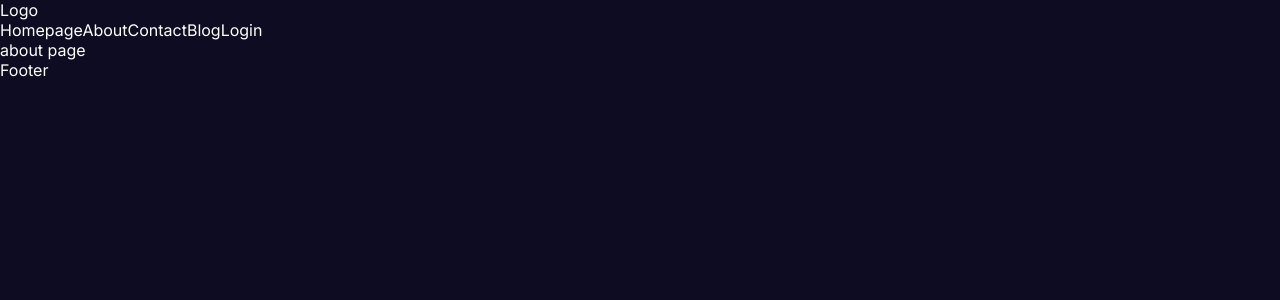
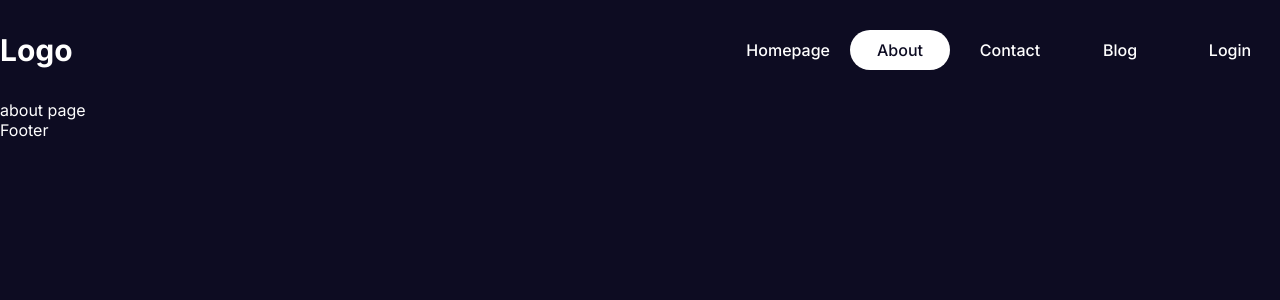
Before and after one commit to aliprogrammer309/nextjs-fullstack-app, a Next.js app: page /about in a window 1280 px wide. Shown: the top 300 px of the page. Built offline with nearby package versions, Linux system fonts and the light colour scheme.

Commit message:
navbar setup

```diff
--- a/src/components/navbar/Navbar.jsx
+++ b/src/components/navbar/Navbar.jsx
@@ -1,10 +1,22 @@
-import Links from './links/Links'
+import Link from "next/link";
+import Links from "./links/Links";
+import styles from "./navbar.module.css";
+// import { auth } from "@/lib/auth";
 
-const Navbar = () => {
-  return <div>
-    <div>Logo</div>
-    <div><Links /></div>
-  </div>;
+const Navbar = async () => {
+  // const session = await auth();
+  const session = true;
+
+  return (
+    <div className={styles.container}>
+      <Link href="/" className={styles.logo}>
+        Logo
+      </Link>
+      <div>
+        <Links session={session} />
+      </div>
+    </div>
+  );
 };
 
 export default Navbar;
--- a/src/components/navbar/links/Links.jsx
+++ b/src/components/navbar/links/Links.jsx
@@ -1,6 +1,11 @@
-import Link from "next/link";
+"use client";
 
-const Links = () => {
+import { useState } from "react";
+import styles from "./links.module.css";
+import NavLink from "./navLink/navLink";
+import Image from "next/image";
+// import { handleLogout } from "@/lib/action";
+
 const links = [
   {
     title: "Homepage",
@@ -18,19 +23,50 @@
     title: "Blog",
     path: "/blog",
   },
-    {
-      title: "Login",
-      path: "/login",
-    },
 ];
 
+const Links = ({ session }) => {
+  const [open, setOpen] = useState(false);
+
+  // TEMPORARY
+  // const session = true;
+  // const isAdmin = true;
+
   return (
-    <div>
+    <div className={styles.container}>
+      <div className={styles.links}>
         {links.map((link) => (
-        <Link href={link.path} key={link.title}>
-          {link.title}
-        </Link>
+          <NavLink item={link} key={link.title} />
         ))}
+        {session?.user ? (
+          <>
+            {session.user?.isAdmin && (
+              <NavLink item={{ title: "Admin", path: "/admin" }} />
+            )}
+            {/* <form action={handleLogout}> */}
+            <form action={()=>{}}>
+              <button className={styles.logout}>Logout</button>
+            </form>
+          </>
+        ) : (
+          <NavLink item={{ title: "Login", path: "/login" }} />
+        )}
+      </div>
+      <Image
+        className={styles.menuButton}
+        src="/menu.png"
+        alt=""
+        width={30}
+        height={30}
+        onClick={() => setOpen((prev) => !prev)}
+      />
+      {open && (
+        <div className={styles.mobileLinks}>
+          {links.map((link) => (
+            <NavLink item={link} key={link.title} />
+          ))}
+        </div>
+      )}
     </div>
   );
 };
--- /dev/null
+++ b/src/components/navbar/links/links.module.css
@@ -0,0 +1,41 @@
+.links {
+  display: flex;
+  align-items: center;
+  gap: 10px;
+}
+
+.logout {
+  padding: 10px;
+  cursor: pointer;
+  font-weight: bold;
+}
+
+.menuButton,
+.mobileLinks {
+  display: none;
+}
+
+@media (max-width: 768px) {
+  .links {
+    display: none;
+  }
+
+  .menuButton {
+    display: block;
+    cursor: pointer;
+  }
+
+  .mobileLinks {
+    position: absolute;
+    top: 100px;
+    right: 0;
+    width: 50%;
+    height: calc(100vh - 100px);
+    background-color: var(--bg);
+    display: flex;
+    flex-direction: column;
+    align-items: center;
+    justify-content: center;
+    gap: 10px;
+  }
+}
--- /dev/null
+++ b/src/components/navbar/links/navLink/navLink.jsx
@@ -0,0 +1,22 @@
+"use client";
+
+import Link from "next/link";
+import styles from "./navLink.module.css";
+import { usePathname } from "next/navigation";
+
+const NavLink = ({ item }) => {
+  const pathName = usePathname();
+
+  return (
+    <Link
+      href={item.path}
+      className={`${styles.container} ${
+        pathName === item.path && styles.active
+      }`}
+    >
+      {item.title}
+    </Link>
+  );
+};
+
+export default NavLink;
--- /dev/null
+++ b/src/components/navbar/links/navLink/navLink.module.css
@@ -0,0 +1,12 @@
+.container {
+  min-width: 100px;
+  padding: 10px;
+  border-radius: 20px;
+  font-weight: 500;
+  text-align: center;
+}
+
+.active {
+  background-color: var(--text);
+  color: var(--bg);
+}
--- /dev/null
+++ b/src/components/navbar/navbar.module.css
@@ -0,0 +1,11 @@
+.container {
+  height: 100px;
+  display: flex;
+  align-items: center;
+  justify-content: space-between;
+}
+
+.logo {
+  font-size: 30px;
+  font-weight: bold;
+}
```
Lines whose indentation alone changed are shown as unchanged.
